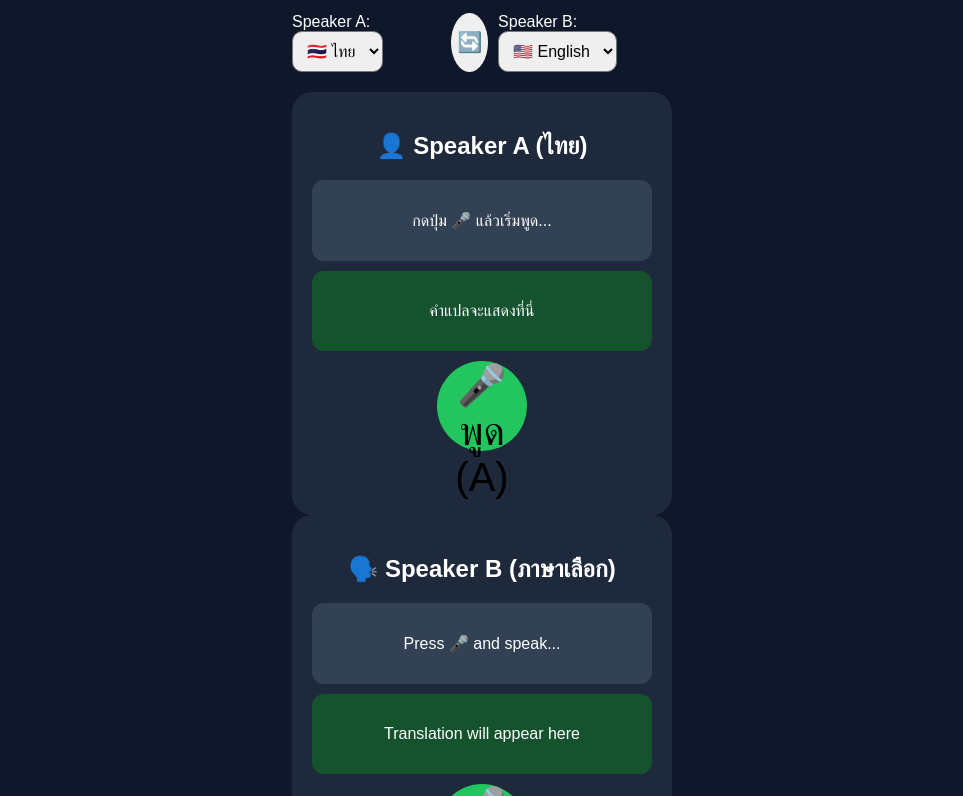
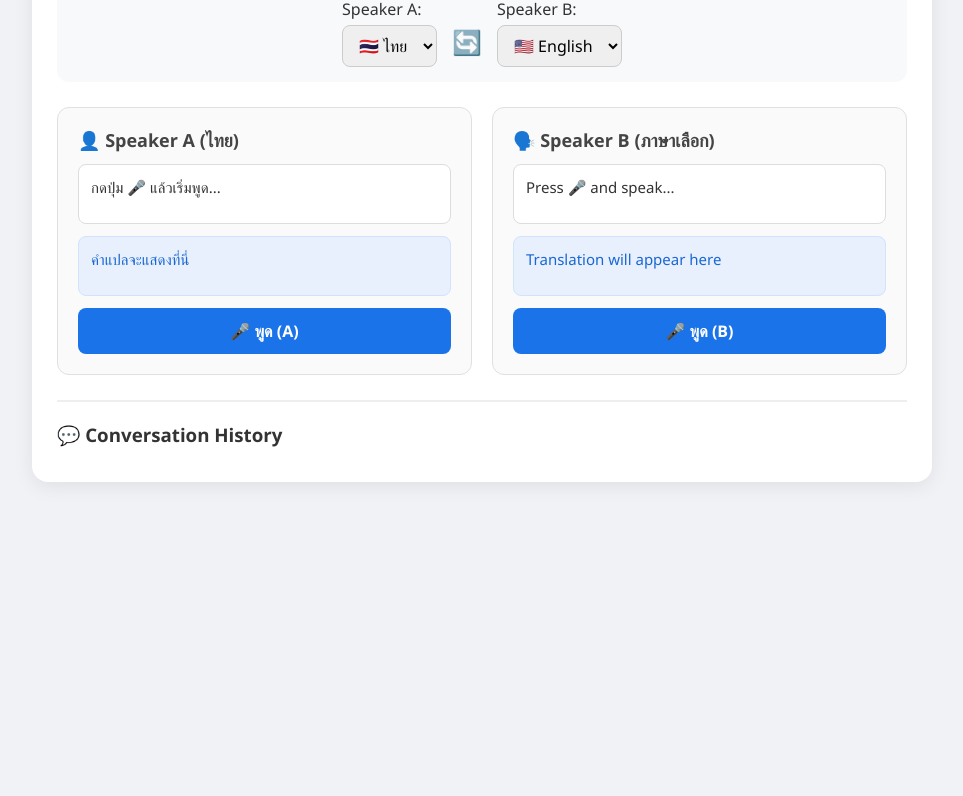
Before and after one commit to itjoysports-hub/voice-translator, a plain HTML site: page index.html in a window 1280 px wide. Shown: the part 125-921 px from the top of the page, without its empty margins (158-1121 px from the left). After the commit the page ends 800 px from the top, so only its background shows below. Drawn offline with Linux system fonts and the light colour scheme.

Commit message:
Update style.css

```diff
--- a/style.css
+++ b/style.css
@@ -1,166 +1,175 @@
-*{
-box-sizing:border-box;
+* {
+  box-sizing: border-box;
+  margin: 0;
+  padding: 0;
+  font-family: 'Segoe UI', Tahoma, Geneva, Verdana, sans-serif;
 }
 
-
-body{
-
-margin:0;
-
-font-family:
-Arial,
-sans-serif;
-
-background:#0f172a;
-
-color:white;
-
+body {
+  background-color: #f0f2f5;
+  color: #333;
+  padding: 20px;
 }
 
-
-
-.app{
-
-max-width:420px;
-
-margin:auto;
-
-padding:20px;
-
+.app {
+  max-width: 900px;
+  margin: 0 auto;
+  background: white;
+  padding: 25px;
+  border-radius: 16px;
+  box-shadow: 0 4px 20px rgba(0,0,0,0.08);
 }
 
-
-
-h1{
-
-text-align:center;
-
+h1 {
+  text-align: center;
+  margin-bottom: 20px;
+  color: #1a73e8;
 }
 
-
-
-.language-box{
-
-display:flex;
-
-gap:10px;
-
-justify-content:center;
-
-margin-bottom:20px;
-
+.language-box {
+  display: flex;
+  justify-content: center;
+  align-items: center;
+  gap: 15px;
+  margin-bottom: 25px;
+  background: #f8f9fa;
+  padding: 15px;
+  border-radius: 12px;
 }
 
-
-
-select{
-
-padding:10px;
-
-border-radius:10px;
-
-font-size:16px;
-
+.lang-group {
+  display: flex;
+  flex-direction: column;
+  gap: 5px;
 }
 
-
-
-#swap{
-
-border:0;
-
-border-radius:50%;
-
-font-size:20px;
-
+select {
+  padding: 8px 12px;
+  font-size: 16px;
+  border-radius: 8px;
+  border: 1px solid #ccc;
+  outline: none;
 }
 
-
-
-.card{
-
-background:#1e293b;
-
-padding:20px;
-
-border-radius:20px;
-
-text-align:center;
-
+#swap {
+  background: none;
+  border: none;
+  font-size: 24px;
+  cursor: pointer;
+  transition: transform 0.2s;
+  margin-top: 18px;
 }
 
-
-
-.text-box{
-
-background:#334155;
-
-padding:15px;
-
-margin:10px 0;
-
-border-radius:12px;
-
-min-height:50px;
-
+#swap:hover {
+  transform: rotate(180deg);
 }
 
-
-
-.translate{
-
-background:#14532d;
-
+.speakers-container {
+  display: grid;
+  grid-template-columns: 1fr 1fr;
+  gap: 20px;
+  margin-bottom: 25px;
 }
 
-
-
-.mic{
-
-width:90px;
-
-height:90px;
-
-border-radius:50%;
-
-font-size:40px;
-
-border:none;
-
-background:#22c55e;
-
-cursor:pointer;
-
+@media (max-width: 768px) {
+  .speakers-container {
+    grid-template-columns: 1fr;
+  }
 }
 
-
-
-.mic:active{
-
-transform:scale(0.9);
-
+.card {
+  background: #fafafa;
+  border: 1px solid #e0e0e0;
+  border-radius: 12px;
+  padding: 20px;
+  display: flex;
+  flex-direction: column;
+  gap: 12px;
 }
 
-
-
-.history{
-
-margin-top:20px;
-
-background:#1e293b;
-
-padding:15px;
-
-border-radius:15px;
-
+.card h2 {
+  font-size: 18px;
+  color: #444;
 }
 
+.text-box {
+  background: white;
+  border: 1px solid #ddd;
+  padding: 12px;
+  border-radius: 8px;
+  min-height: 60px;
+  font-size: 15px;
+}
 
+.text-box.translate {
+  background: #e8f0fe;
+  border-color: #d2e3fc;
+  color: #1967d2;
+}
 
-.chat-item{
+.mic {
+  background: #1a73e8;
+  color: white;
+  border: none;
+  padding: 12px;
+  font-size: 16px;
+  font-weight: bold;
+  border-radius: 8px;
+  cursor: pointer;
+  transition: background 0.2s;
+}
 
-padding:10px;
+.mic:hover {
+  background: #1557b0;
+}
 
-border-bottom:1px solid #475569;
+.mic.recording {
+  background: #ea4335;
+  animation: pulse 1.2s infinite;
+}
 
+@keyframes pulse {
+  0% { opacity: 1; }
+  50% { opacity: 0.6; }
+  100% { opacity: 1; }
 }
+
+.history {
+  border-top: 2px solid #eee;
+  padding-top: 20px;
+}
+
+.chat-box {
+  display: flex;
+  flex-direction: column;
+  gap: 10px;
+  max-height: 250px;
+  overflow-y: auto;
+  margin-top: 10px;
+}
+
+.msg {
+  padding: 10px 14px;
+  border-radius: 12px;
+  max-width: 80%;
+  font-size: 14px;
+  line-height: 1.4;
+}
+
+.msg-a {
+  background: #e3f2fd;
+  align-self: flex-start;
+  border-bottom-left-radius: 2px;
+}
+
+.msg-b {
+  background: #e8f5e9;
+  align-self: flex-end;
+  border-bottom-right-radius: 2px;
+}
+
+.msg .trans {
+  font-weight: bold;
+  margin-top: 4px;
+  color: #2c3e50;
+}
```
